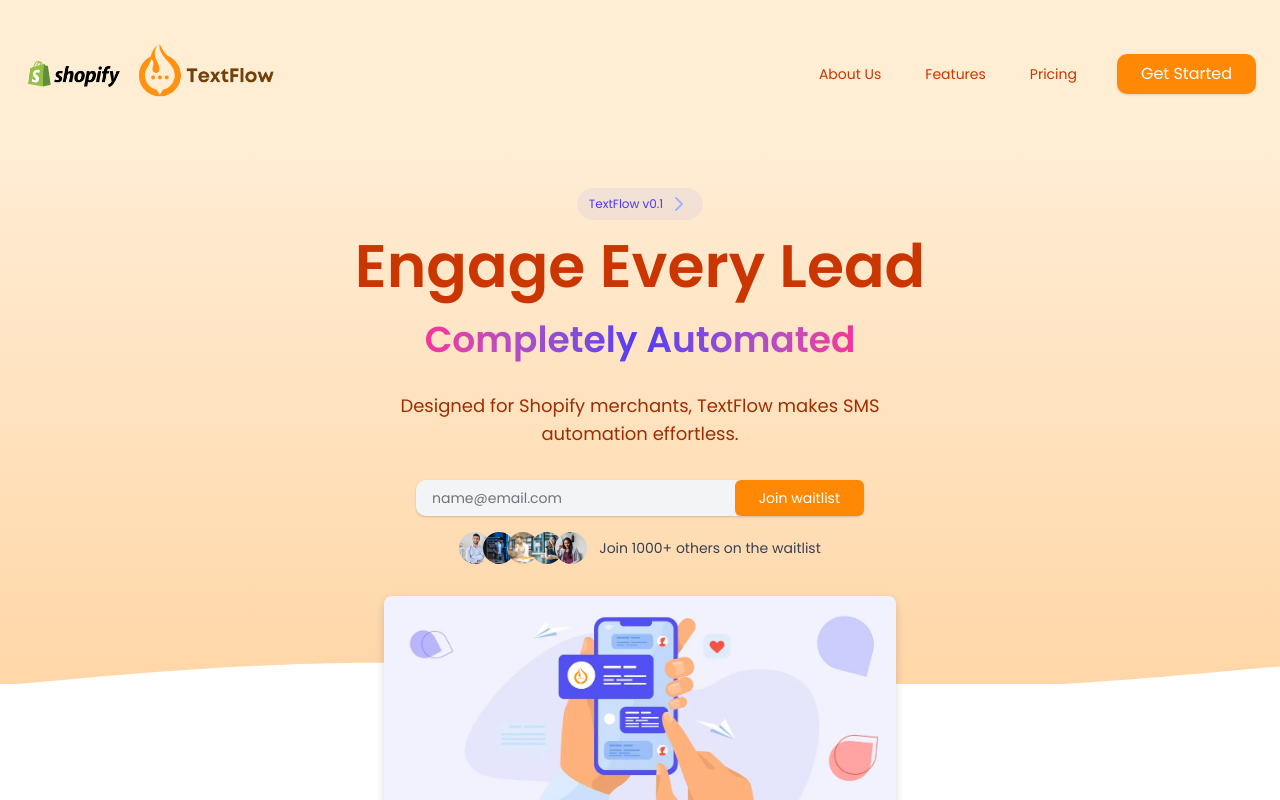
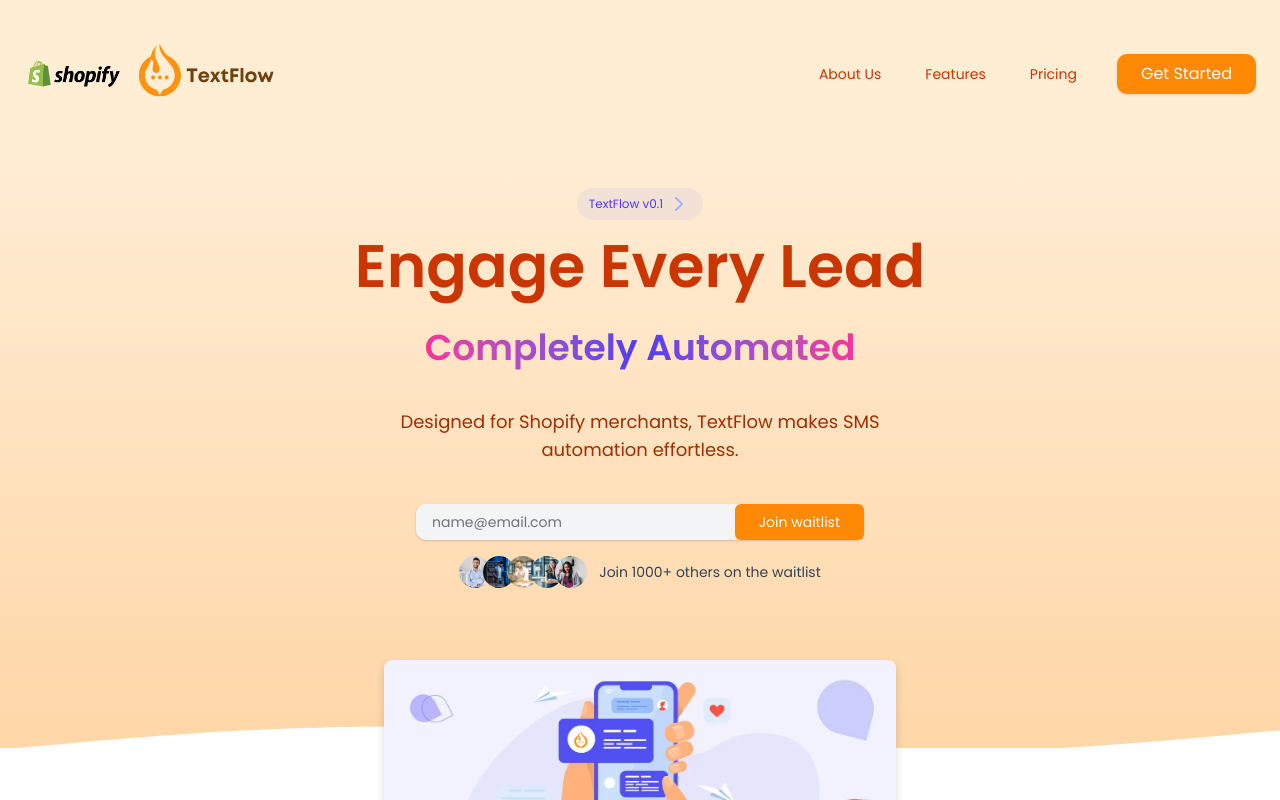
Before and after one commit to calebchiang/text_flow_landing_page, a React (Vite) app: page / in a window 1280 px wide. Shown: the top 800 px of the page. Built offline with nearby package versions, Linux system fonts and the light colour scheme.

Commit message:
fixed hero spacing

```diff
--- a/src/components/Hero.jsx
+++ b/src/components/Hero.jsx
@@ -17,12 +17,12 @@ const Hero = () => {
           <ChevronRight className="w-6 h-6 ml-1 text-indigo-300 overflow-visible" />
         </div>
       </Tag>
-      <h1 className="mb-6 text-6xl font-extrabold text-orange-700">Engage Every Lead</h1>
+      <h1 className="mb-8 text-6xl font-extrabold text-orange-700">Engage Every Lead</h1>
       <h2 className="text-4xl font-extrabold"><span className="bg-gradient-to-r from-pink-500 via-indigo-600 to-pink-500 bg-clip-text text-transparent">Completely Automated</span></h2>
-      <p className="mt-8 text-lg text-orange-800 max-w-xl">
+      <p className="mt-10 text-lg text-orange-800 max-w-xl">
         Designed for Shopify merchants, TextFlow makes SMS automation effortless.
       </p>
-      <div className="mt-8 mb-4 w-full max-w-md relative">
+      <div className="mt-10 mb-4 w-full max-w-md relative">
         <div className="flex items-center rounded-lg bg-gray-100 shadow-sm">
           <Input
             type="email"
@@ -34,7 +34,7 @@ const Hero = () => {
           </Button>
         </div>
         </div>
-      <div className="flex items-center space-x-3 mb-20">
+      <div className="flex items-center space-x-3 mb-30">
         <div className="flex -space-x-2">
           <Avatar>
             <AvatarImage className="w-full h-full object-cover" src="/avatar1.jpg" />
```
